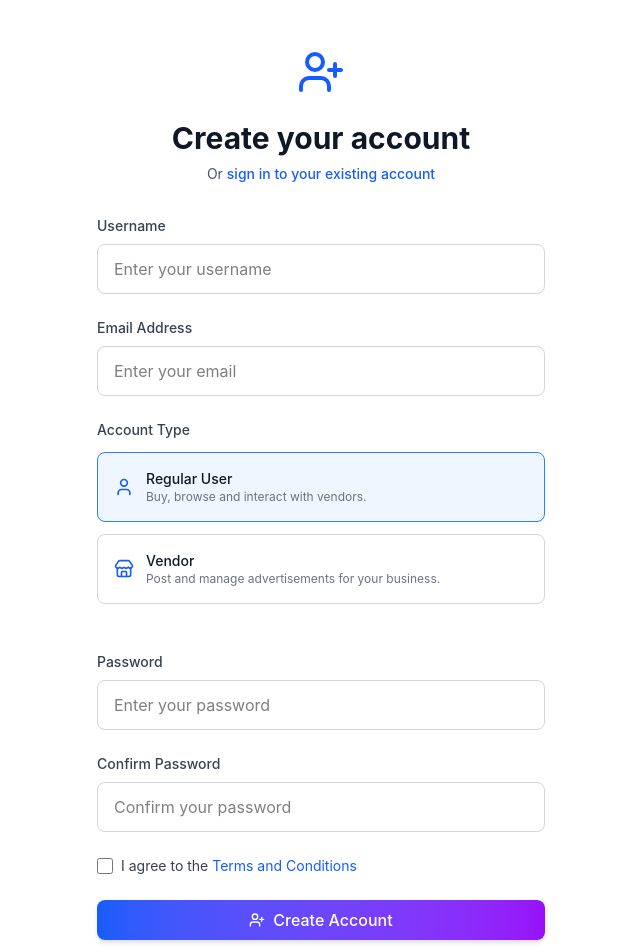
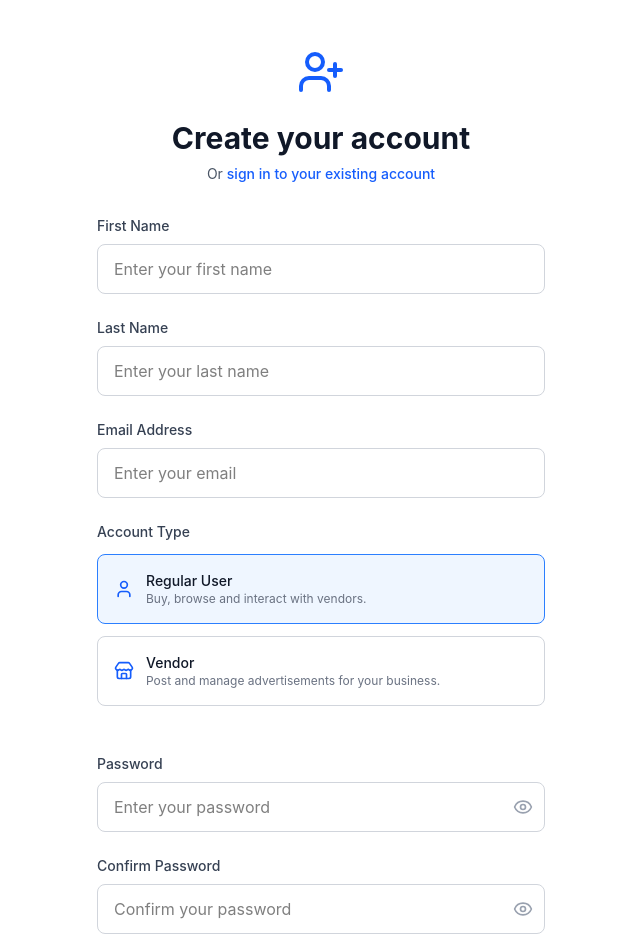
Before and after one commit to BugSlayersC5/Adify-App, a React (Vite) app: page /signup in a window 1280 px wide. Shown: the top 952 px of the page, without its empty margins (319-959 px from the left). Built offline with nearby package versions, Linux system fonts and the light colour scheme; no server answers.

Commit message:
signup page integration

```diff
--- a/api/client.js
+++ b/api/client.js
@@ -1,4 +1,5 @@
 import axios from "axios";
+
 
 export const apiClient = axios.create({
     baseURL: import.meta.env.VITE_BASE_URL
--- a/src/pages/SignupPage.jsx
+++ b/src/pages/SignupPage.jsx
@@ -1,12 +1,20 @@
-import React, { useState } from 'react';
-import { Link, useNavigate } from 'react-router-dom';
+import { useState } from 'react';
+import { Link, useNavigate } from 'react-router';
 import { Eye, EyeOff, UserPlus, Store, Shield, User } from 'lucide-react';
+import { apiClient } from '../../api/client';
 
 export default function SignupPage() {
+
+  const navigate = useNavigate();
+  const [loading, setLoading] = useState(false);
 
   const [formData, setFormData] = useState({
     role: "user", // default selection
   });
+
+  const [showPassword, setShowPassword] = useState(false);
+const [showConfirmPassword, setShowConfirmPassword] = useState(false);
+
 
   const handleInputChange = (e) => {
     const { name, value } = e.target;
@@ -15,6 +23,24 @@ export default function SignupPage() {
       [name]: value,
     }));
   };
+
+  const registerUser = async (data) => {
+    setLoading(true);
+    try {
+      const response = await apiClient.post('/users/signup', data, {
+        headers: {
+          "Content-Type": "application/json"
+        }
+      });
+      console.log(response);
+      navigate("/login");
+    } catch (error) {
+      console.log(error)
+    } finally {
+      setLoading(false);
+    }
+  }
+
 
 
   return (
@@ -36,21 +62,36 @@ export default function SignupPage() {
           </p>
         </div>
 
-        <form className="space-y-6">
-          {/* Username */}
+        <form action={registerUser} className="space-y-6">
+          {/* FirstName */}
           <div>
-            <label htmlFor="username" className="block text-sm font-medium text-gray-700 dark:text-gray-300 mb-2">
-              Username
+            <label htmlFor="firstName" className="block text-sm font-medium text-gray-700 dark:text-gray-300 mb-2">
+              First Name
             </label>
             <input
-              id="username"
-              name="username"
+              id="firstName"
+              name="firstName"
               type="text"
               required
-              // value={formData.username}
-              // onChange={handleInputChange}
+              onChange={handleInputChange}
               className="input-field"
-              placeholder="Enter your username"
+              placeholder="Enter your first name"
+            />
+          </div>
+
+          {/* LastName */}
+          <div>
+            <label htmlFor="lastName" className="block text-sm font-medium text-gray-700 dark:text-gray-300 mb-2">
+              Last Name
+            </label>
+            <input
+              id="lastName"
+              name="lastName"
+              type="text"
+              required
+              onChange={handleInputChange}
+              className="input-field"
+              placeholder="Enter your last name"
             />
           </div>
 
@@ -65,8 +106,7 @@ export default function SignupPage() {
               type="email"
               autoComplete="email"
               required
-              // value={formData.email}
-              // onChange={handleInputChange}
+              onChange={handleInputChange}
               className="input-field"
               placeholder="Enter your email"
             />
@@ -83,8 +123,7 @@ export default function SignupPage() {
               <div className="grid grid-cols-1 gap-3">
                 {/* User Option */}
                 <label
-          className={`relative flex items-center p-4 border rounded-lg cursor-pointer transition-colors ${
-            formData.role === "user"
+                  className={`relative flex items-center p-4 border rounded-lg cursor-pointer transition-colors ${formData.role === "user"
                       ? "border-blue-500 bg-blue-50 dark:bg-blue-900/20"
                       : "border-gray-300 dark:border-gray-600 hover:bg-gray-50 dark:hover:bg-gray-700"
                     }`}
@@ -110,8 +149,7 @@ export default function SignupPage() {
 
                 {/* Vendor Option */}
                 <label
-          className={`relative flex items-center p-4 border rounded-lg cursor-pointer transition-colors ${
-            formData.role === "vendor"
+                  className={`relative flex items-center p-4 border rounded-lg cursor-pointer transition-colors ${formData.role === "vendor"
                       ? "border-blue-500 bg-blue-50 dark:bg-blue-900/20"
                       : "border-gray-300 dark:border-gray-600 hover:bg-gray-50 dark:hover:bg-gray-700"
                     }`}
@@ -143,36 +181,21 @@ export default function SignupPage() {
           <div>
 
             <div className="grid grid-cols-1 gap-3">
-              {/* {roleOptions.map((option) => { */}
-              {/* const IconComponent = option.icon; */}
-              {/* return ( */}
               <label
-              // key={option.value}
-              // className={`relative flex items-center p-4 border rounded-lg cursor-pointer transition-colors ${
-              //   formData.role === option.value
-              //     ? 'border-blue-500 bg-blue-50 dark:bg-blue-900/20'
-              //     : 'border-gray-300 dark:border-gray-600 hover:bg-gray-50 dark:hover:bg-gray-700'
-              // }`}
               >
                 <input
                   type="radio"
                   name="role"
-                  // value={option.value}
-                  // checked={formData.role === option.value}
-                  // onChange={handleInputChange}
                   className="sr-only"
                 />
-                {/* <IconComponent className="h-5 w-5 text-blue-600 mr-3" /> */}
+
                 <div>
                   <div className="text-sm font-medium text-gray-900 dark:text-white">
-                    {/* {option.label} */}
                   </div>
                   <div className="text-xs text-gray-500 dark:text-gray-400">
-                    {/* {option.description} */}
                   </div>
                 </div>
               </label>
-              {/* ); */}
 
             </div>
           </div>
@@ -186,24 +209,22 @@ export default function SignupPage() {
               <input
                 id="password"
                 name="password"
-                // type={showPassword ? 'text' : 'password'}
+                type={showPassword ? 'text' : 'password'}
                 autoComplete="new-password"
                 required
-                // value={formData.password}
-                // onChange={handleInputChange}
                 className="input-field pr-10"
                 placeholder="Enter your password"
               />
               <button
                 type="button"
                 className="absolute inset-y-0 right-0 pr-3 flex items-center"
-              // onClick={() => setShowPassword(!showPassword)}
+              onClick={() => setShowPassword(!showPassword)}
               >
-                {/* {showPassword ? (
+                {showPassword ? (
                   <EyeOff className="h-5 w-5 text-gray-400" />
                 ) : (
                   <Eye className="h-5 w-5 text-gray-400" />
-                )} */}
+                )}
               </button>
             </div>
           </div>
@@ -217,24 +238,23 @@ export default function SignupPage() {
               <input
                 id="confirmPassword"
                 name="confirmPassword"
-                // type={showConfirmPassword ? 'text' : 'password'}
+                type={showConfirmPassword ? 'text' : 'password'}
                 autoComplete="new-password"
                 required
-                // value={formData.confirmPassword}
-                // onChange={handleInputChange}
+
                 className="input-field pr-10"
                 placeholder="Confirm your password"
               />
               <button
                 type="button"
                 className="absolute inset-y-0 right-0 pr-3 flex items-center"
-              // onClick={() => setShowConfirmPassword(!showConfirmPassword)}
+              onClick={() => setShowConfirmPassword(!showConfirmPassword)}
               >
-                {/* {showConfirmPassword ? (
+                {showConfirmPassword ? (
                   <EyeOff className="h-5 w-5 text-gray-400" />
                 ) : (
                   <Eye className="h-5 w-5 text-gray-400" />
-                )} */}
+                )}
               </button>
             </div>
           </div>
@@ -258,19 +278,11 @@ export default function SignupPage() {
 
           <button
             type="submit"
-            // disabled={loading}
-            className="w-full btn-primary flex justify-center items-center space-x-2 disabled:opacity-50 disabled:cursor-not-allowed"
+            className="w-full btn-primary flex justify-center items-center space-x-2 disabled:opacity-50 disabled:cursor-not-allowed cursor-pointer"
           >
             <UserPlus className="h-4 w-4" />
             <span>Create Account</span>
-            {/* {loading ? (
-              <div className="animate-spin rounded-full h-4 w-4 border-b-2 border-white"></div>
-            ) : (
-              <>
-                <UserPlus className="h-4 w-4" />
-                <span>Create Account</span>
-              </>
-            )} */}
+
           </button>
         </form>
 
```
Lines whose indentation alone changed are shown as unchanged.
